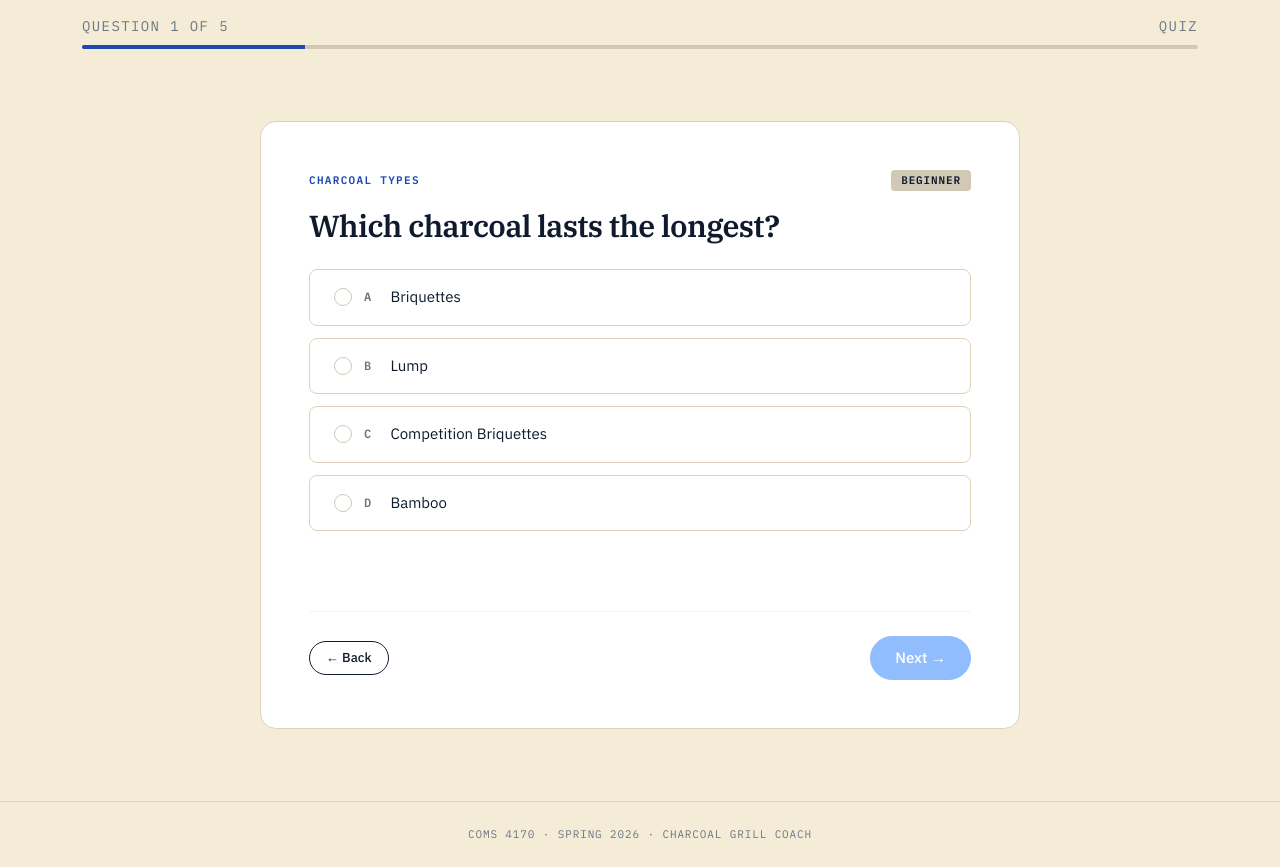
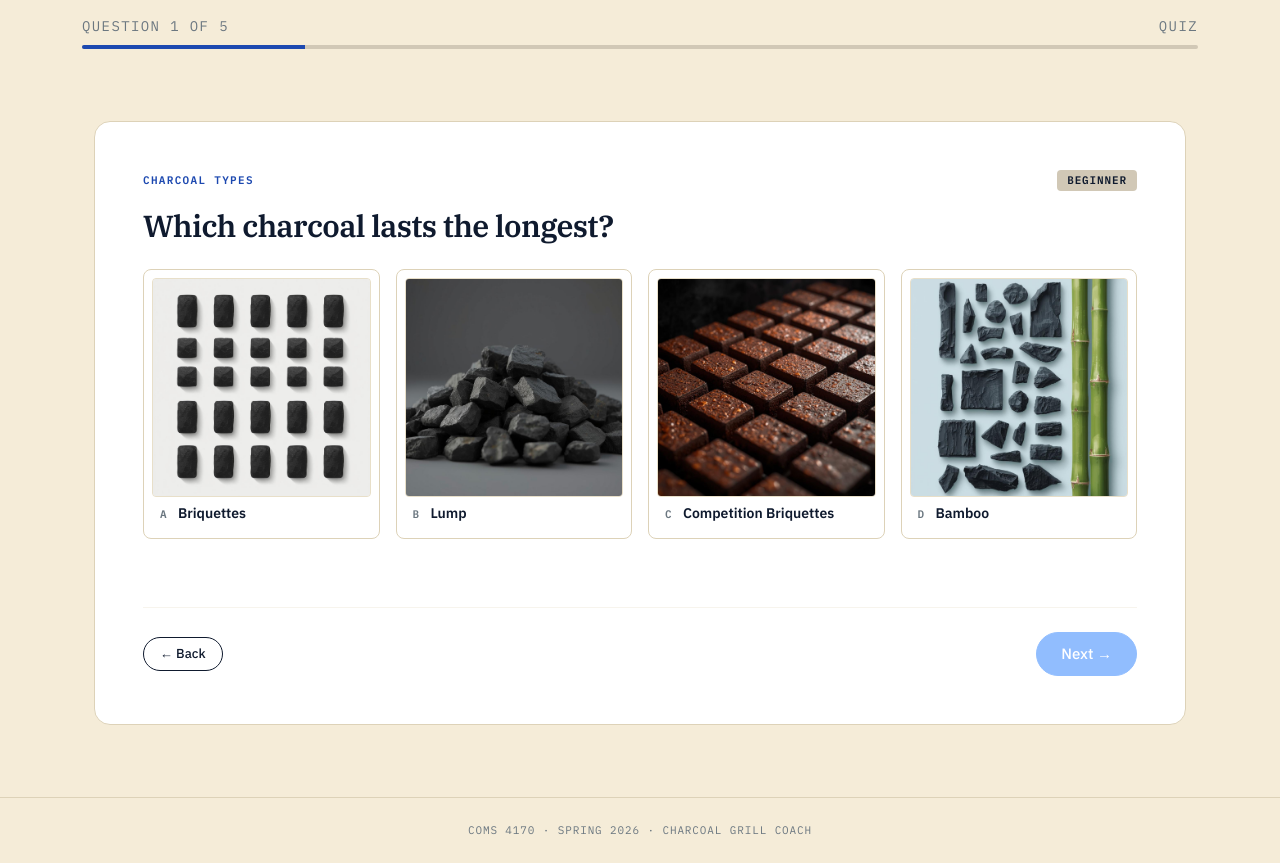
Before and after one commit to rogerwangdev/COMS4170-UI-DESIGN, a Flask app: page /quiz/1 in a window 1280 px wide. Shown: the part 65-932 px from the top of the page. Run offline with Flask 3, Linux system fonts and the light colour scheme.

Commit message:
Add visuals to every quiz question and auto-reload content.json in debug
Every quiz question now leads with a picture instead of a wall of
radio text:
- Q1–Q3 (charcoal types) render 4 square photo tiles keyed to the
  existing charcoal-*.jpg set, so the learner recognises the option
  from the visual they studied on lesson 2.
- Q4 (layout for ribs) uses the four layout diagrams pulled from
  the warmup prototype — Direct Heat, Two-Zone, Snake Method,
  Charcoal + Wood Mix.
- Q5 (disposal bin) gets a hero photo of cooled charcoal in a metal
  bucket plus four CSS-drawn bin swatches (blue / green / black /
  three-stripe 'any'). No image assets needed for the bins — the
  bodies and lids are pseudo-elements driven by .quiz-swatch--*
  modifier classes.

The template picks its render branch off two optional content fields
(option_images or option_swatches), so anything without visuals still
falls back to the plain radio list — no breakage for future questions
that don't need imagery.

Also drop in a before_request hook that re-reads content.json on every
request when app.debug is True. The CONTENT global is loaded once at
import, so edits to the JSON used to require a full Flask restart; now
the dev loop is just save + refresh. Production (debug=False) skips
the reload entirely.

```diff
--- a/app.py
+++ b/app.py
@@ -28,6 +28,17 @@ CONTENT = load_content()
 LESSON_COUNT = len(CONTENT["lessons"])
 QUIZ_COUNT = len(CONTENT["quiz"])
 
+
+@app.before_request
+def _reload_content_in_debug():
+    """Re-read content.json on every request in debug mode so edits to
+    lesson/quiz JSON show up without having to restart the server."""
+    if not app.debug:
+        return
+    global CONTENT, LESSON_COUNT, QUIZ_COUNT
+    CONTENT = load_content()
+    LESSON_COUNT = len(CONTENT["lessons"])
+    QUIZ_COUNT = len(CONTENT["quiz"])
 
 user_state = {
     "start_time": None,
--- a/static/css/styles.css
+++ b/static/css/styles.css
@@ -528,6 +528,143 @@ footer {
   .charcoal-stats { grid-template-columns: 1fr; }
 }
 
+/* --- Quiz hero image + image/swatch option cards -------------------------- */
+
+.quiz-hero {
+  margin: 0;
+  border-radius: var(--radius-md);
+  overflow: hidden;
+  border: 1px solid var(--color-rule);
+  background: var(--color-surface-tint);
+}
+.quiz-hero img {
+  display: block;
+  width: 100%;
+  max-height: 320px;
+  object-fit: cover;
+}
+.quiz-hero figcaption {
+  padding: var(--space-2) var(--space-4) var(--space-3);
+}
+
+.quiz-image-input {
+  position: absolute;
+  opacity: 0;
+  pointer-events: none;
+}
+
+.quiz-image-label {
+  position: relative;
+  display: flex;
+  flex-direction: column;
+  gap: var(--space-2);
+  padding: var(--space-2);
+  background: var(--color-surface);
+  border: 1.5px solid var(--color-rule);
+  border-radius: var(--radius-md);
+  cursor: pointer;
+  height: 100%;
+  transition: border-color var(--trans), transform var(--trans),
+              box-shadow var(--trans), background-color var(--trans);
+}
+.quiz-image-label:hover {
+  border-color: var(--color-mid);
+  transform: translateY(-1px);
+  box-shadow: var(--shadow-sm);
+}
+.quiz-image-input:focus-visible + .quiz-image-label {
+  outline: 3px solid var(--color-accent-tint);
+  outline-offset: 2px;
+}
+.quiz-image-input:checked + .quiz-image-label {
+  border-color: var(--color-accent);
+  background: var(--color-accent-tint);
+}
+
+.quiz-image-label__media {
+  margin: 0;
+  width: 100%;
+  aspect-ratio: 1 / 1;
+  border-radius: var(--radius-sm);
+  overflow: hidden;
+  background: var(--color-surface-tint);
+  border: 1px solid var(--color-rule-soft);
+}
+.quiz-image-label__media img {
+  display: block;
+  width: 100%;
+  height: 100%;
+  object-fit: cover;
+}
+
+.quiz-image-label__text {
+  display: flex;
+  align-items: baseline;
+  gap: var(--space-2);
+  padding: 0 var(--space-2) var(--space-2);
+}
+.quiz-image-label__letter {
+  color: var(--color-mid);
+  font-size: 11px;
+  font-weight: 600;
+  letter-spacing: 0.08em;
+  min-width: 1.5ch;
+}
+.quiz-image-input:checked + .quiz-image-label .quiz-image-label__letter {
+  color: var(--color-accent);
+}
+.quiz-image-label__name {
+  font-size: 14px;
+  font-weight: 600;
+  color: var(--color-dark);
+  line-height: 1.25;
+}
+
+/* Q5 bin swatches — drawn in CSS so no extra images are needed. */
+.quiz-swatch {
+  position: relative;
+  display: flex;
+  align-items: flex-end;
+  justify-content: center;
+  padding-bottom: 14%;
+}
+.quiz-swatch::before {
+  /* Bin body */
+  content: "";
+  position: absolute;
+  left: 18%;
+  right: 18%;
+  bottom: 12%;
+  top: 28%;
+  border-radius: 8px 8px 12px 12px;
+  box-shadow: inset 0 -10px 0 rgba(0, 0, 0, 0.12);
+}
+.quiz-swatch__lid {
+  position: absolute;
+  left: 12%;
+  right: 12%;
+  top: 22%;
+  height: 10%;
+  border-radius: 6px 6px 2px 2px;
+  box-shadow: 0 2px 0 rgba(0, 0, 0, 0.12);
+}
+.quiz-swatch--blue::before   { background: #2563EB; }
+.quiz-swatch--blue   .quiz-swatch__lid { background: #1D49B0; }
+.quiz-swatch--green::before  { background: #16A34A; }
+.quiz-swatch--green  .quiz-swatch__lid { background: #0F7A38; }
+.quiz-swatch--black::before  { background: #1F2937; }
+.quiz-swatch--black  .quiz-swatch__lid { background: #0F1A2E; }
+.quiz-swatch--mixed::before  {
+  background: linear-gradient(
+    90deg, #2563EB 0 33%, #16A34A 33% 66%, #1F2937 66% 100%
+  );
+}
+.quiz-swatch--mixed  .quiz-swatch__lid {
+  background: linear-gradient(
+    90deg, #1D49B0 0 33%, #0F7A38 33% 66%, #0F1A2E 66% 100%
+  );
+}
+
 /* --- Forms (quiz answers) ------------------------------------------------- */
 
 .form-check {
--- a/templates/quiz.html
+++ b/templates/quiz.html
@@ -15,9 +15,11 @@
 </div>
 {% endblock %}
 
+{% set has_image_options = question.option_images is defined and question.option_images %}
+{% set has_swatch_options = question.option_swatches is defined and question.option_swatches %}
 
 {% block content %}
-<section class="container-narrow py-3 py-md-4 fade-up fade-up-1">
+<section class="{% if has_image_options or question.hero_image %}container{% else %}container-narrow{% endif %} py-3 py-md-4 fade-up fade-up-1">
   <article class="card p-4 p-md-5">
 
     <div class="d-flex align-items-center justify-content-between mb-3">
@@ -32,8 +34,66 @@
       {{ question.question }}
     </h1>
 
+    {% if question.hero_image %}
+    <figure class="quiz-hero mb-4">
+      <img src="{{ url_for('static', filename=question.hero_image) }}"
+           alt="" loading="lazy" />
+      {% if question.hero_caption %}
+      <figcaption class="small text-muted mt-2">{{ question.hero_caption }}</figcaption>
+      {% endif %}
+    </figure>
+    {% endif %}
 
     <form id="quiz-form" data-q-id="{{ q_id }}" class="mb-2">
+      {% if has_image_options %}
+      <div class="row g-3 quiz-image-options">
+        {% for opt in question.options %}
+        <div class="col-6 col-md-3">
+          <input class="quiz-image-input" type="radio"
+                 name="answer" id="opt-{{ loop.index0 }}"
+                 value="{{ loop.index0 }}"
+                 {% if prior_answer is not none and prior_answer == loop.index0 %}checked{% endif %}>
+          <label class="quiz-image-label" for="opt-{{ loop.index0 }}">
+            <figure class="quiz-image-label__media">
+              <img src="{{ url_for('static', filename=question.option_images[loop.index0]) }}"
+                   alt="" loading="lazy" />
+            </figure>
+            <div class="quiz-image-label__text">
+              <span class="mono quiz-image-label__letter">
+                {{ ['A','B','C','D'][loop.index0] }}
+              </span>
+              <span class="quiz-image-label__name">{{ opt }}</span>
+            </div>
+          </label>
+        </div>
+        {% endfor %}
+      </div>
+
+      {% elif has_swatch_options %}
+      <div class="row g-3 quiz-swatch-options">
+        {% for opt in question.options %}
+        <div class="col-6 col-md-3">
+          <input class="quiz-image-input" type="radio"
+                 name="answer" id="opt-{{ loop.index0 }}"
+                 value="{{ loop.index0 }}"
+                 {% if prior_answer is not none and prior_answer == loop.index0 %}checked{% endif %}>
+          <label class="quiz-image-label quiz-image-label--swatch"
+                 for="opt-{{ loop.index0 }}">
+            <figure class="quiz-image-label__media quiz-swatch quiz-swatch--{{ question.option_swatches[loop.index0] }}">
+              <span class="quiz-swatch__lid"></span>
+            </figure>
+            <div class="quiz-image-label__text">
+              <span class="mono quiz-image-label__letter">
+                {{ ['A','B','C','D'][loop.index0] }}
+              </span>
+              <span class="quiz-image-label__name">{{ opt }}</span>
+            </div>
+          </label>
+        </div>
+        {% endfor %}
+      </div>
+
+      {% else %}
       {% for opt in question.options %}
       <div class="form-check fade-up fade-up-{{ loop.index + 1 }}">
         <input class="form-check-input" type="radio"
@@ -50,6 +110,7 @@
         </label>
       </div>
       {% endfor %}
+      {% endif %}
     </form>
 
     <div id="quiz-feedback" class="small mono mt-3"
```
Also changed, not shown: data/content.json (+27 -15 lines), static/media/disposal-metal-bucket.jpg (added), static/media/layout-direct-heat.jpg (added), static/media/layout-snake.jpg (added), static/media/layout-two-zone.jpg (added), static/media/layout-wood-mix.jpg (added).
